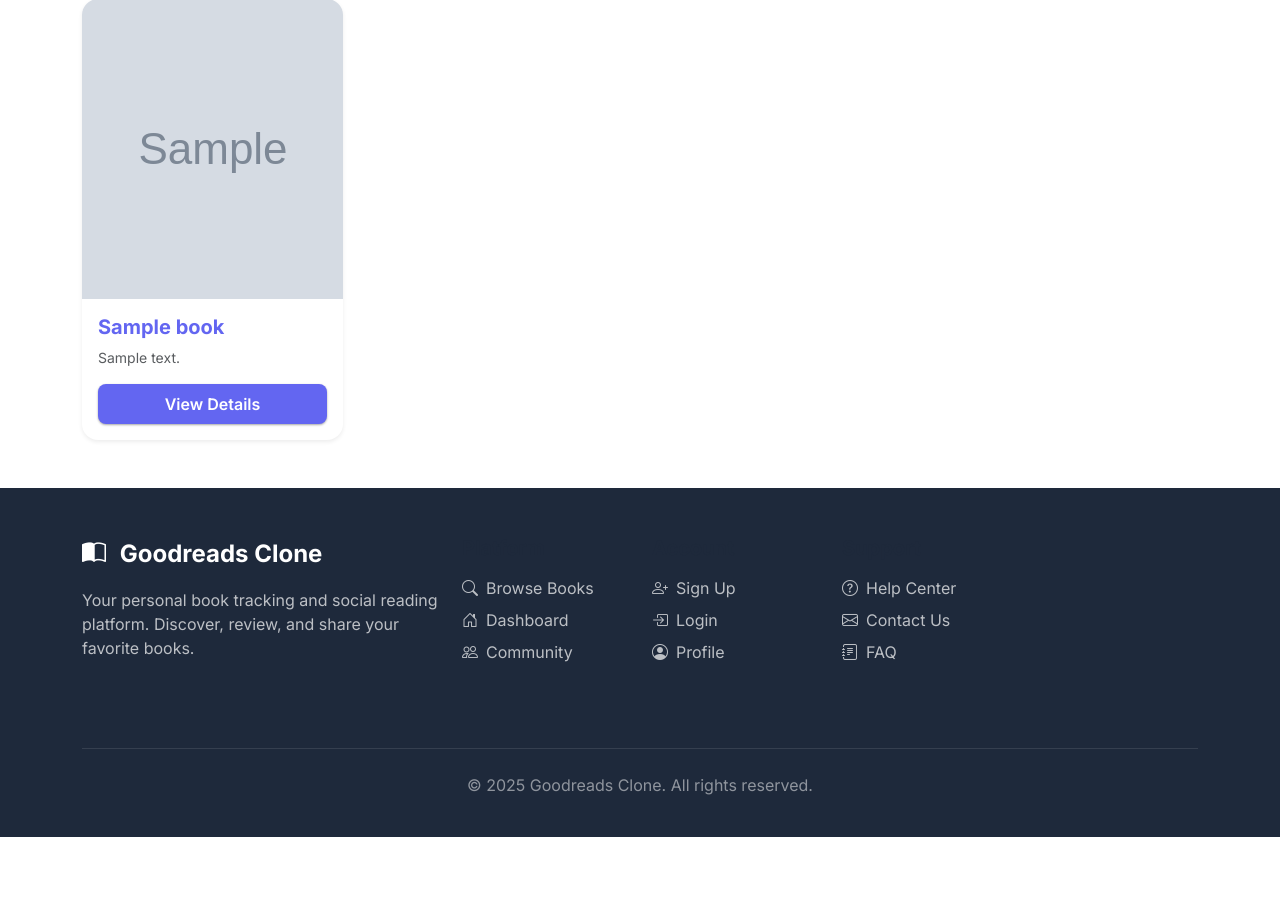
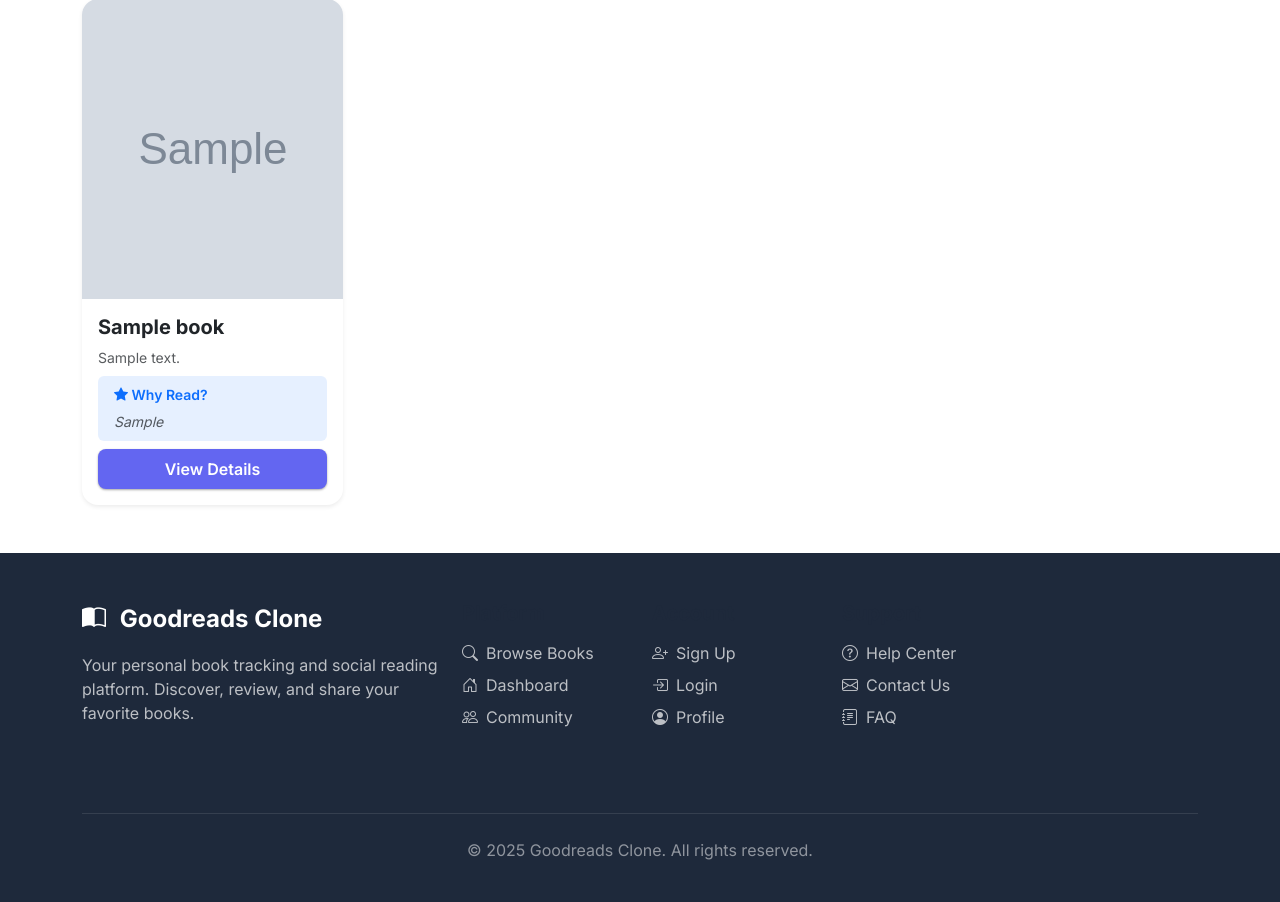
Before and after one commit to PolitexProg/book-library, a Django app: page /books/ in a window 1280 px wide. Shown: the part 263-1165 px from the top of the page. Before the commit the page ends 1100 px from the top, so only its background shows below. Run offline with Django 5.2, Linux system fonts and the light colour scheme; tables that the repository leaves empty hold one stand-in row (values such as "Sample post"); grey boxes marked "Sample" are stand-in pictures.

Commit message:
new field why_read and UI upgrade

```diff
--- a/app/admin.py
+++ b/app/admin.py
@@ -26,7 +26,7 @@ class BookReviewInline(admin.TabularInline):
 class BookAdmin(admin.ModelAdmin):
     """Настройка отображения модели Книга."""
 
-    list_display = ("title", "isbn")
+    list_display = ("title", "isbn", "why_read")
     search_fields = ("title", "isbn")
     list_display_links = ("title",)
     inlines = [
--- a/app/forms.py
+++ b/app/forms.py
@@ -6,3 +6,6 @@ class BookDetailReviewForm(forms.ModelForm):
     class Meta:
         model = BookReview
         fields = ("content", "stars_given")
+        widgets = {
+            "content": forms.Textarea(attrs={"rows": 4}),
+        }
--- a/app/models.py
+++ b/app/models.py
@@ -14,13 +14,14 @@ class Book(models.Model):
         null=True,
         default="book_covers/default_cover.png",
     )
+    why_read = models.TextField(max_length=500, help_text="Why did you read this book?", blank=False)
 
     class Meta:
         verbose_name = "Book"
         verbose_name_plural = "Books"
 
     def __str__(self) -> str:
-        return self.title
+        return f"{self.title} ({self.isbn})"
 
 
 class Author(models.Model):
--- a/app/templates/books/list.html
+++ b/app/templates/books/list.html
@@ -36,14 +36,25 @@
 
                 <div class="card-body d-flex flex-column">
                     <h5 class="card-title fw-bold">
-                        <a href="{% url 'books:detail' book.pk %}" class="text-decoration-none">
+                        <a href="{% url 'books:detail' book.pk %}" class="text-decoration-none text-dark">
                             {{ book.title }}
                         </a>
                     </h5>
 
-                    <p class="card-text text-muted small flex-grow-1">
-                        {{ book.description|truncatewords:25 }}
+                    <p class="card-text text-muted small mb-2">
+                        {{ book.description|truncatewords:20 }}
                     </p>
+
+                    {% if book.why_read %}
+                    <div class="alert alert-primary py-2 px-3 mb-2 border-0 bg-primary bg-opacity-10">
+                        <small class="text-primary fw-semibold d-block mb-1">
+                            <i class="bi bi-star-fill"></i> Why Read?
+                        </small>
+                        <small class="text-muted fst-italic">
+                            {{ book.why_read|truncatewords:15 }}
+                        </small>
+                    </div>
+                    {% endif %}
 
                     <a href="{% url 'books:detail' book.pk %}" class="btn btn-primary-custom mt-auto">
                         View Details
@@ -106,8 +117,8 @@
                     <span aria-hidden="true">&raquo;</span>
                 </a>
             </li>
+
             {% endif %}
-
         </ul>
     </nav>
     {% endif %}
--- a/app/views.py
+++ b/app/views.py
@@ -1,5 +1,5 @@
 from django.views.generic import ListView, DetailView
-from django.db.models import Q
+from django.db.models import Q, Avg, Count
 from app.models import Book, BookAuthor, BookReview
 from django.core.paginator import Paginator
 from app.forms import BookDetailReviewForm
@@ -48,6 +48,12 @@ class BookDetailView(DetailView):
     context_object_name = "book"
     form_class = BookDetailReviewForm
 
+    def get_queryset(self):
+        return super().get_queryset().annotate(
+            average_rating=Avg("bookreview__stars_given"),
+            review_count=Count("bookreview")
+        )
+
     def get_context_data(self, **kwargs):
         """Add related authors and reviews to the context."""
         context = super().get_context_data(**kwargs)
@@ -62,7 +68,13 @@ class BookDetailView(DetailView):
 
 class AddBookReviewView(LoginRequiredMixin, View):
     def post(self, request, pk):
-        book = get_object_or_404(Book, pk=pk)
+        book = get_object_or_404(
+            Book.objects.annotate(
+                average_rating=Avg("bookreview__stars_given"),
+                review_count=Count("bookreview")
+            ),
+            pk=pk
+        )
         form = BookDetailReviewForm(request.POST)
         if form.is_valid():
             review = form.save(commit=False)
```
Also changed, not shown: app/templates/books/detail.html (+8 -1 lines), app/migrations/0009_book_why_read.py (added).
